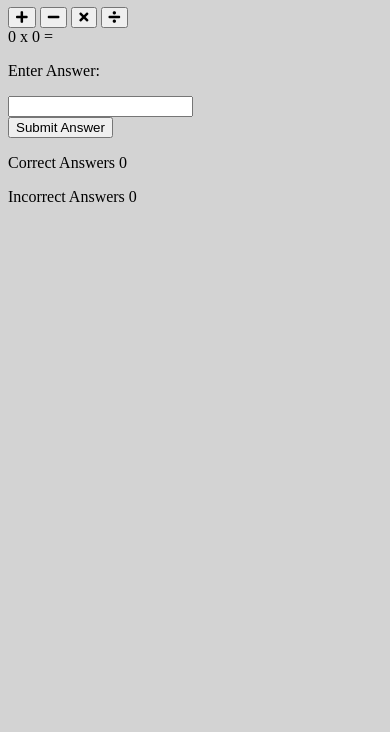
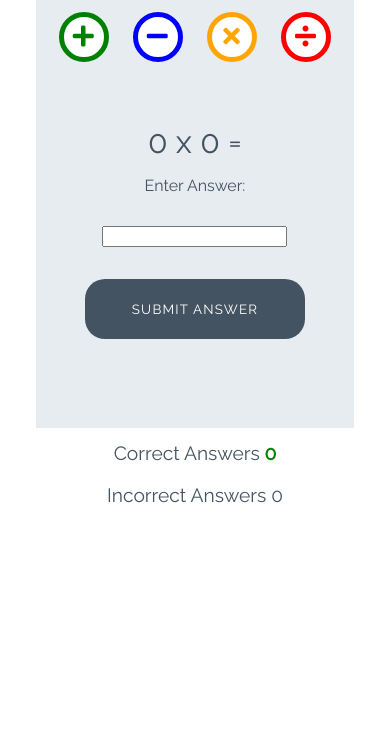
Before and after one commit to CedricNtwari/love-maths, a plain HTML site: page index.html in a window 390 px wide. Shown: the part 112-844 px from the top of the page. Drawn offline with Linux system fonts and the light colour scheme.

Commit message:
Add responsive styles

```diff
--- a/assets/css/style.css
+++ b/assets/css/style.css
@@ -1,3 +1,246 @@
+/* --------- Global style */
+
 body {
-    background-color: lightgray;
+    background-color: white;
+    font-family: "Raleway", sans-serif;
+    color: #445361;
+    text-align: center;
 }
+
+/* --------- Heading */
+
+.heading {
+    text-align: center;
+    font-size: 2.5rem;
+}
+
+.logo {
+    height: 40px;
+    padding-right: 5px;
+}
+
+/* --------- Game layout */
+
+.game-area {
+    background-color: #E6ECF0;
+    box-sizing: border-box;
+    width: 85%;
+    height: 65vh;
+    max-height: 450px;
+    max-width: 830px;
+    margin-left: auto;
+    margin-right: auto;
+    padding: 1%;
+}
+
+.question-area {
+    width: 50%;
+    font-size: 2rem;
+    margin: auto;
+    padding: 50px 0;
+}
+
+.question-area span {
+    padding: 0 15px;
+}
+
+.score-area {
+    margin: 5px auto;
+    width: 60%;
+    font-size: 1.2rem;
+}
+
+.controls-area {
+    width: 85%;
+    margin: 30px auto;
+}
+
+#score {
+    color: green;
+    font-weight: bold;
+}
+
+#incorrect {
+    color: red;
+    font-weight: bold;
+}
+
+.answer-message {
+    display: none;
+    font-size: 1rem;
+}
+
+#answer-box {
+    border: none;
+    color: #445361;
+    display: inline-block;
+    height: 40px;
+    width: 80px;
+    font-size: 1.2rem;
+}
+
+.scores {
+    display: inline-block;
+    padding: 25px;
+}
+
+/* --------- Buttons */
+
+.btn {
+    width: 220px;
+    height: 60px;
+    font-family: "Raleway", sans-serif;
+    text-transform: uppercase;
+    letter-spacing: 1.2px;
+    color: white;
+}
+
+.btn:focus {
+    outline: none;
+}
+
+.btn--big {
+    padding-top: 10px;
+    border-radius: 50%;
+    background-color: white;
+    border: 10px solid;
+    width: 100px;
+    height: 100px;
+    font-size: 3.2rem;
+    margin: 0 30px;
+    transition: all 0.5s;
+}
+
+.btn--blue {
+    border-color: blue;
+    color: blue;
+}
+
+.btn--blue:active,
+.btn--blue:hover {
+    background-color: darkblue;
+    color: white;
+}
+
+.btn--orange {
+    border-color: orange;
+    color: orange;
+}
+
+.btn--orange:active,
+.btn--orange:hover {
+    background-color: darkorange;
+    color: white;
+}
+
+.btn--red {
+    border-color: red;
+    color: red;
+}
+
+.btn--red:active,
+.btn--red:hover {
+    background-color: darkred;
+    color: white;
+}
+
+.btn--green {
+    border-color: green;
+    color: green;
+}
+
+.btn--green:active,
+.btn--green:hover {
+    background-color: darkgreen;
+    color: white;
+}
+
+.btn--gray {
+    margin-top: 25px;
+    background-color: #445361;
+    border: 1px transparent;
+    border-radius: 20px;
+}
+
+.btn--gray:active,
+.btn--gray:hover {
+    background-color: #0d1013;
+}
+
+/* --------- Media queries */
+
+@media (max-width: 414px) {
+    .controls-area {
+        width: 100%;
+    }
+
+    .btn--big {
+        margin: 0 10px;
+        padding: 5px;
+        border: 5px solid;
+        width: 50px;
+        height: 50px;
+        font-size: 1.5rem;
+    }
+
+    .btn--big::after {
+        font-size: 0.6rem;
+        left: -0.7rem;
+    }
+
+    .question-area {
+        padding: 10% 0;
+        width: 100%;
+    }
+
+    .question-area span {
+        padding: 0;
+    }
+
+    .answer-message {
+        display: block;
+    }
+
+    #answer-box {
+        display: block;
+        margin: 0 auto;
+    }
+
+    .btn--gray {
+        margin-top: 0;
+    }
+
+    .score-area {
+        width: 100%;
+    }
+
+    .scores {
+        margin: 0.5em auto;
+        display: block;
+        padding: 5px;
+    }
+
+    .heading {
+        font-size: 2rem;
+    }
+}
+
+@media (max-width: 320px) {
+    .game-area {
+        height: 70vh;
+    }
+
+    .controls-area {
+        width: 75%;
+        margin: 10px auto;
+    }
+
+    .btn--big {
+        margin: 10px 10px;
+    }
+
+    .question-area {
+        padding: 10px 0;
+    }
+
+}
```
